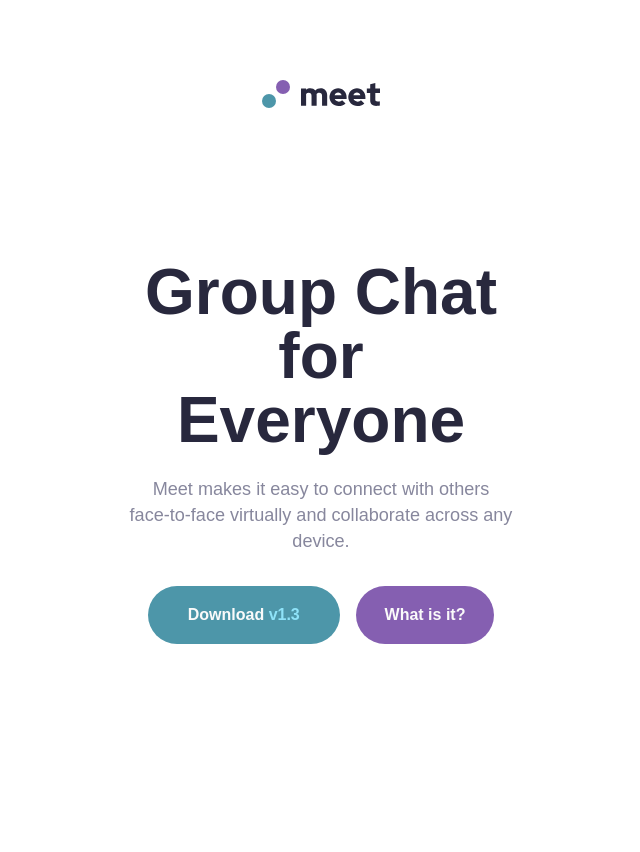
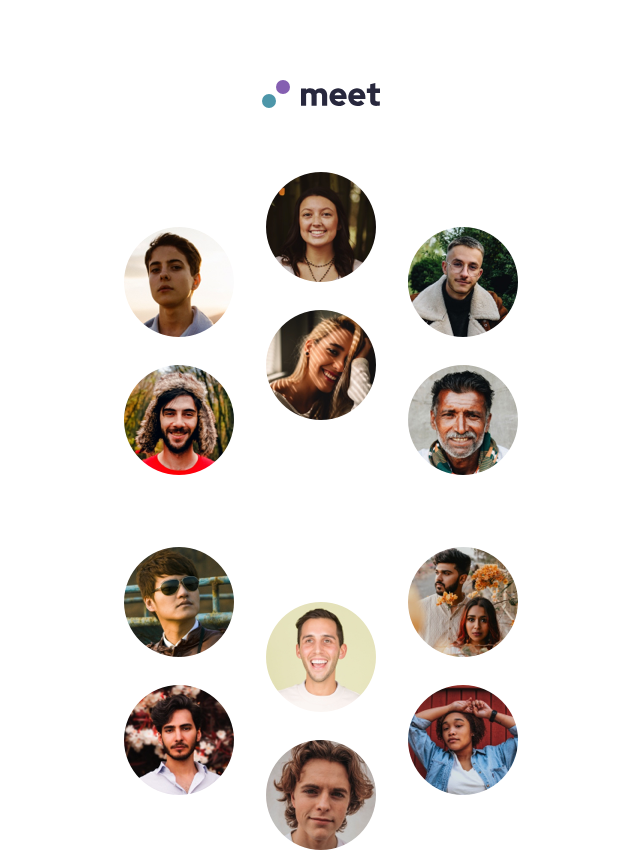
Before and after one commit to Dudeldups/FM-meet-landing-page, a React (Vite) app: page / in a window 1280 px wide. Shown: the top 852 px of the page, without its empty margins (319-959 px from the left). Before the commit the page ends 800 px from the top, so only its background shows below. Built offline with nearby package versions, Linux system fonts and the light colour scheme; a web font is replaced by a local one.

Commit message:
added mobile top section, added features ol

```diff
--- a/src/App.jsx
+++ b/src/App.jsx
@@ -1,4 +1,5 @@
 import Header from "./components/Header/Header";
+import Hero from "./components/Hero/Hero";
 import Top from "./components/Top/Top";
 
 import "./scss/main.scss";
@@ -7,6 +8,7 @@ export default function App() {
   return (
     <div className="main-container">
       <Header />
+      <Hero />
       <Top />
     </div>
   );
--- /dev/null
+++ b/src/components/Features/Features.scss
@@ -0,0 +1,4 @@
+@use "../../scss/abstracts" as *;
+
+.features {
+}
--- a/src/components/Header/Header.scss
+++ b/src/components/Header/Header.scss
@@ -3,5 +3,6 @@
 .header {
   display: grid;
   justify-content: center;
-  padding: get-clamp(3rem, 5rem, 48rem, 56.25rem);
+  padding-top: get-clamp(3.25rem, 5rem, 48rem, 56.25rem);
+  margin-bottom: get-clamp(3.38rem, 4rem, 23.4375rem, 31.25rem);
 }
--- /dev/null
+++ b/src/components/Hero/Hero.jsx
@@ -0,0 +1,26 @@
+import "./Hero.scss";
+
+export default function Hero() {
+  return (
+    <div className="hero">
+      <picture className="hero__img-main">
+        <source
+          srcSet="./src/assets/images/image-hero-left.png"
+          media="(min-width: 62.5rem)"
+        />
+        <img
+          src="./src/assets/images/image-hero.png"
+          alt="A diverse group of people from different cultures and backgrounds smiling in a global photo collection."
+        />
+      </picture>
+
+      <picture className="hero__img-secondary">
+        <source
+          srcSet="./src/assets/images/image-hero-right.png"
+          media="(min-width: 62.5rem)"
+        />
+        <img src="" alt="" />
+      </picture>
+    </div>
+  );
+}
--- /dev/null
+++ b/src/components/Hero/Hero.scss
@@ -0,0 +1,17 @@
+@use "../../scss/abstracts" as *;
+
+.hero {
+  display: grid;
+  place-content: center;
+  gap: get-clamp(3rem, 4.5rem, 23.4375rem, 48rem);
+  overflow-x: hidden;
+
+  @include mq(1000px) {
+  }
+
+  &__img-mobile {
+    @include mq(1000px) {
+      display: none;
+    }
+  }
+}
--- a/src/components/Top/Top.scss
+++ b/src/components/Top/Top.scss
@@ -6,12 +6,11 @@
 
   &__title {
     max-width: 10ch;
-    margin-top: get-clamp(3.5rem, 4.5rem, 23.4375rem, 48rem);
   }
 
   &__desc {
     max-width: 40ch;
-    margin-block: 1.5rem 1.5rem;
+    margin-block: 1.5rem 2rem;
   }
 
   &__button-container {
```
Also changed, not shown: src/components/Features/Features.jsx (added, +17 -0 lines).
